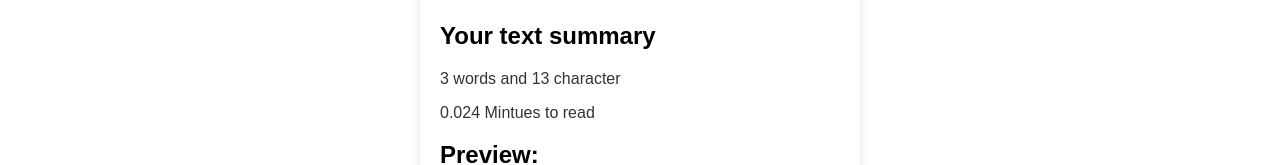
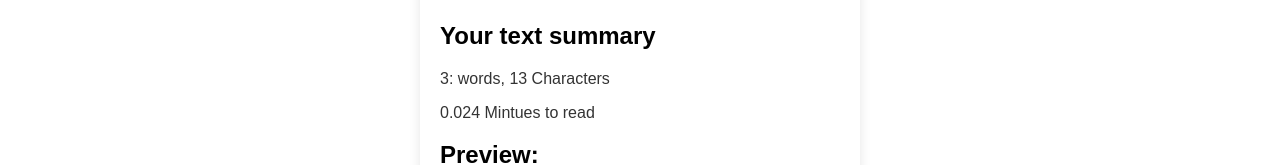
Before and after one commit to Anukul-rai/Text-utils, a React (Vite) app: page / in a window 1280 px wide. Shown: the part 716-881 px from the top of the page. Built offline with nearby package versions, Linux system fonts and the light colour scheme.

Commit message:
some updates

```diff
--- a/index.html
+++ b/index.html
@@ -2,7 +2,7 @@
 <html lang="en">
   <head>
     <meta charset="UTF-8" />
-    <link rel="icon" type="image/svg+xml" href="/vite.svg" />
+    <link rel="icon" type="image/svg+xml" href="/favicon.ico" />
     <meta name="viewport" content="width=device-width, initial-scale=1.0" />
     <title>Textutils</title>
   </head>
--- a/src/components/Textform.jsx
+++ b/src/components/Textform.jsx
@@ -53,7 +53,7 @@ return (
 
     <div className="cont">
         <h2>Your text summary</h2>
-        <p>{text.split(" ").length} words and {text.length} character</p>
+        <p>{text.split(" ").filter(word => word.trim() !== "").length}: words, {text.length} Characters</p>
         <p>{0.008*text.split(" ").length} Mintues to read</p>
         <h2>Preview:</h2>
         <p>{text}</p>
```
Also changed, not shown: 1 other file (tests, documents, lock files or other folders).
